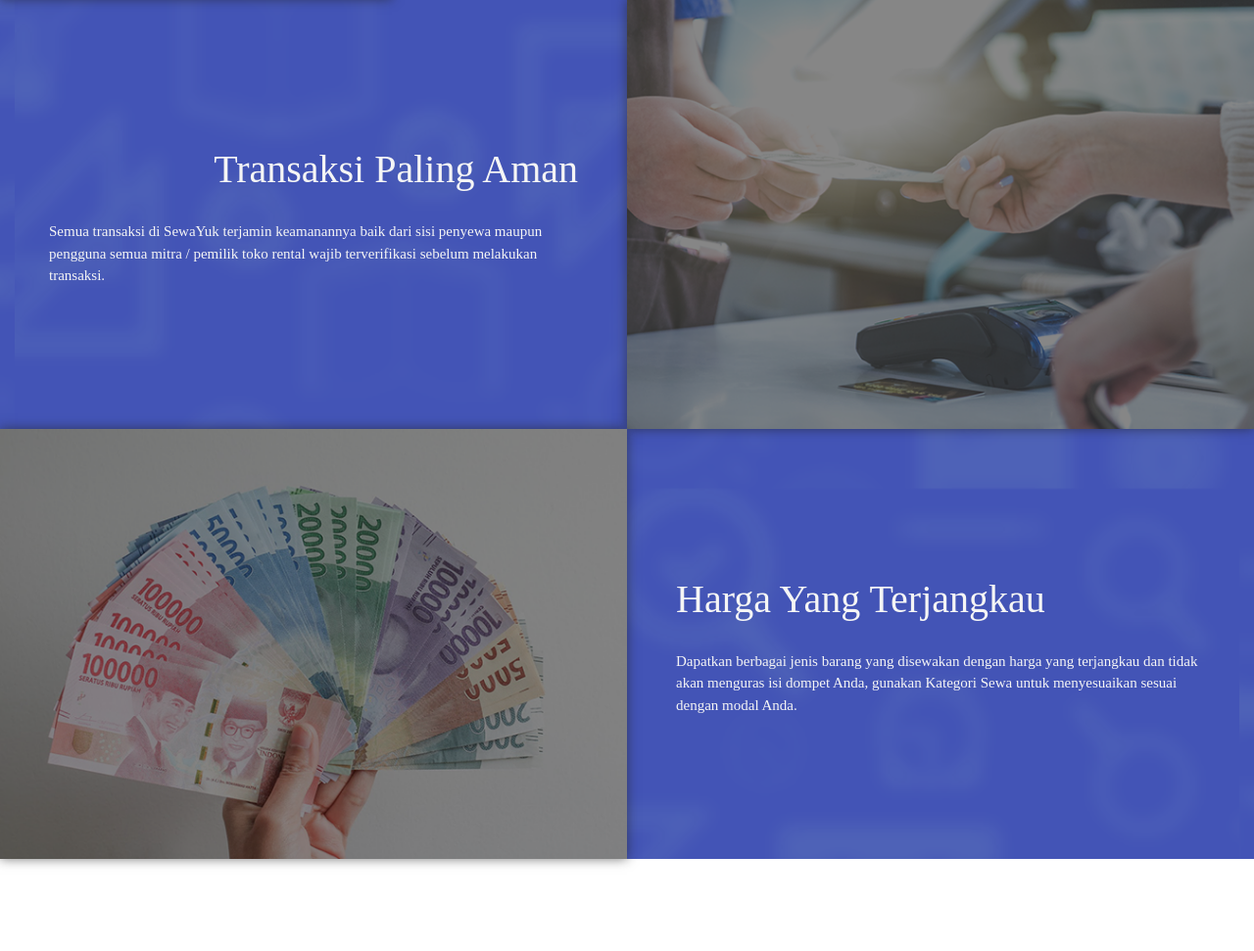
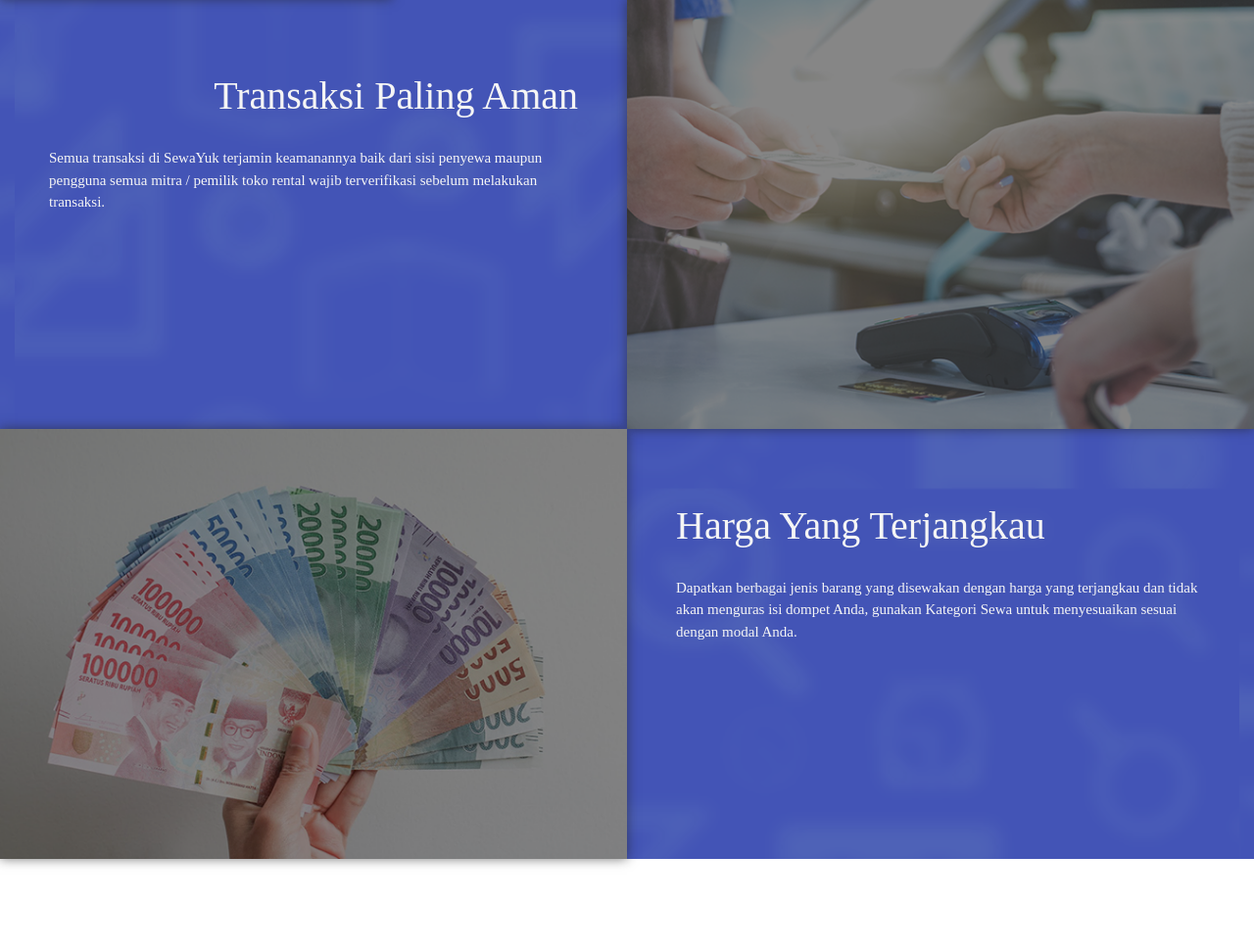
Before and after one commit to mrrezkii/CodeIgneter-SewaYuk, a CodeIgniter app: the page made by application/views/v_home.php in a window 1280 px wide. Shown: the part 2863-3834 px from the top of the page at 98% size. Run offline with CodeIgniter, Linux system fonts and the light colour scheme; data that the repository does not hold is empty; some web fonts are replaced.

Commit message:
Memberi margin teks-mengapa

```diff
--- a/assets/global/css/custom/mediaquery_home.css
+++ b/assets/global/css/custom/mediaquery_home.css
@@ -140,6 +140,12 @@
 
 }
 
+@media screen and (max-width: 1328px) and (min-width: 1022px){
+	.teks-mengapa{
+		margin-top: 75px;
+	}
+}
+
 @media screen and (min-width: 1300px){
     .navbar-expand-custom {
         flex-direction: row;
```
